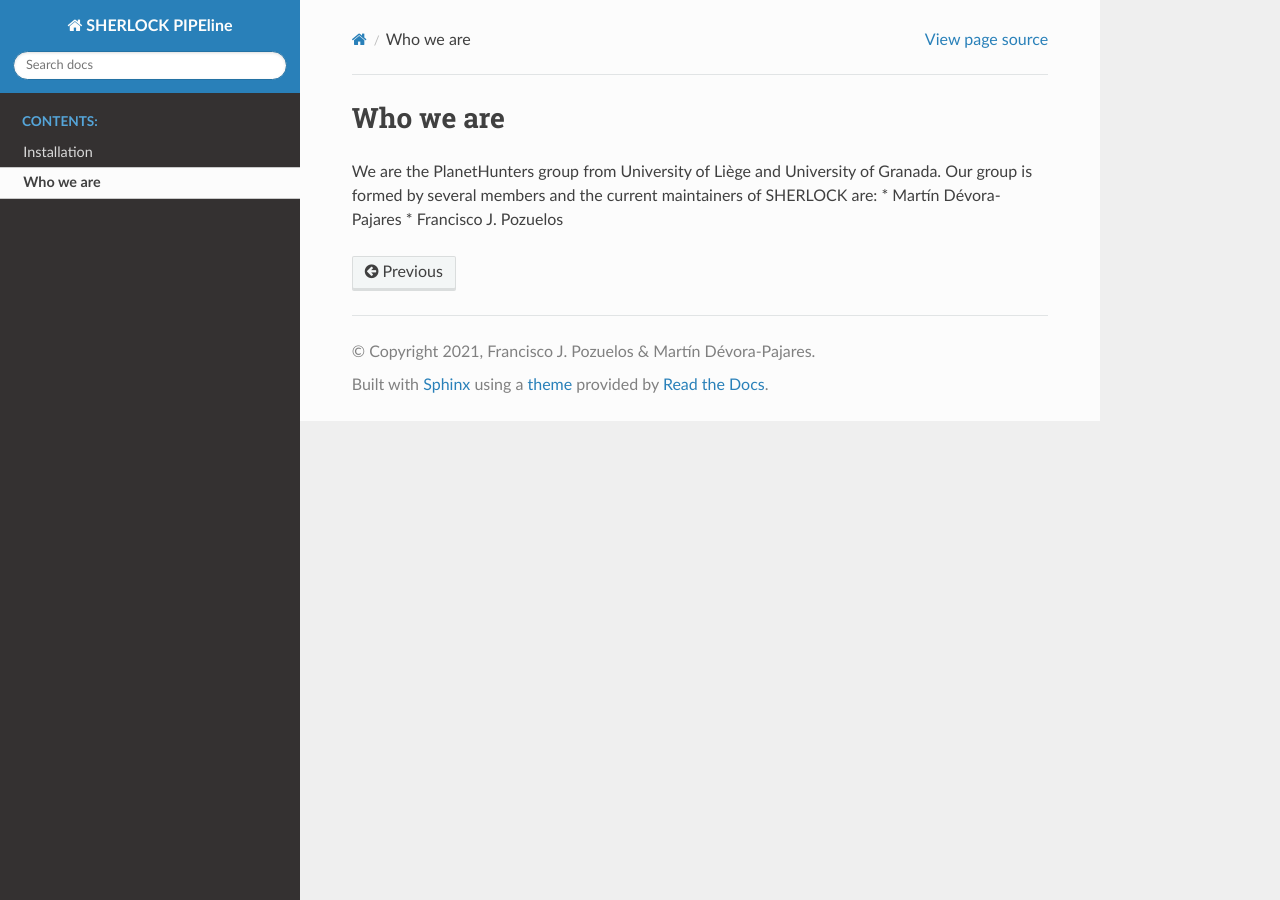
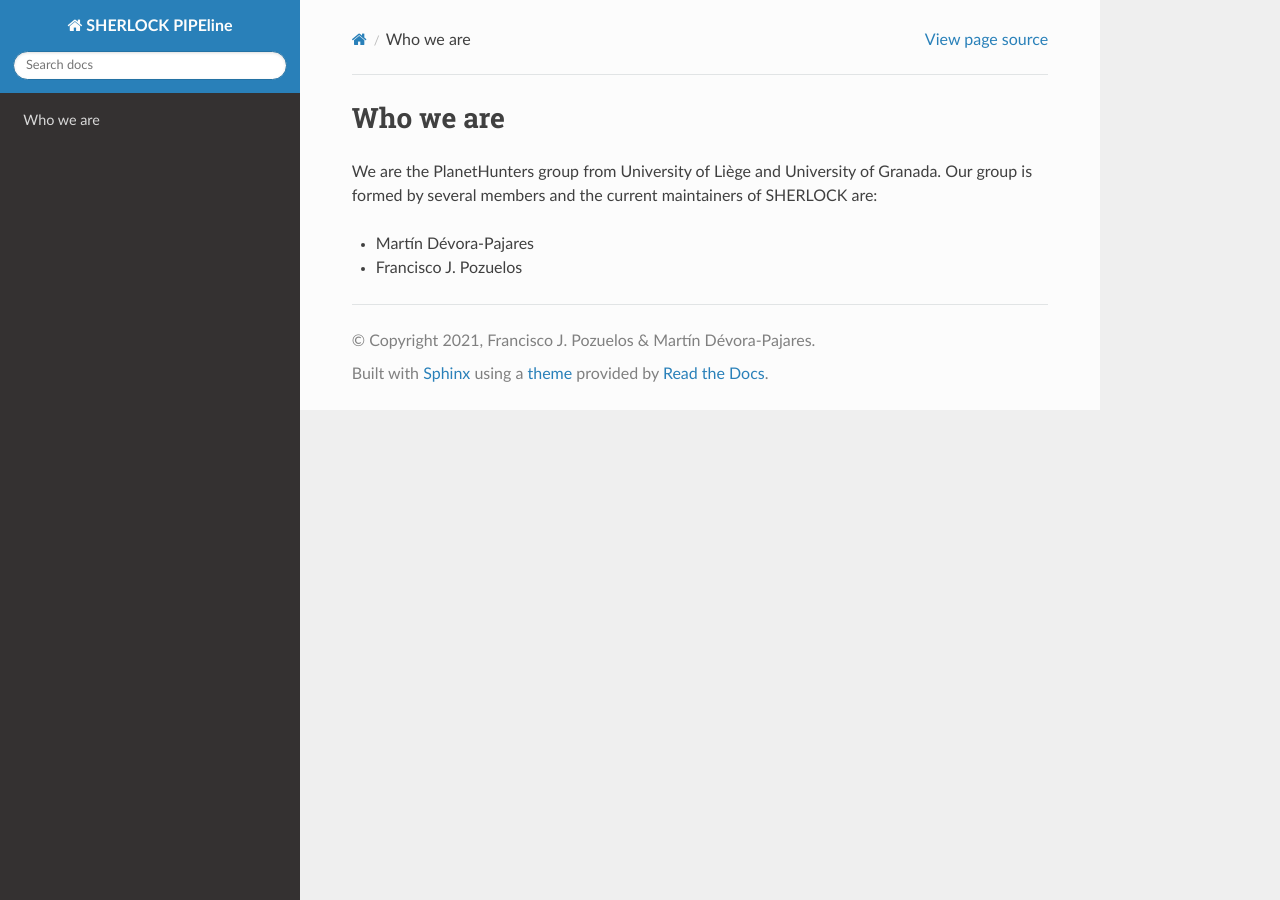
Before and after one commit to franpoz/SHERLOCK, a Sphinx documentation site: the page built from docs/source/about-us.rst, in a window 1280 px wide. Built offline with Sphinx 7.4.7 and the Read the Docs theme 2.0.0, drawn with Linux system fonts in a browser that asks for light colours.

Commit message:
update info

```diff
--- a/docs/source/about-us.rst
+++ b/docs/source/about-us.rst
@@ -8,5 +8,7 @@ Who we are
 
 We are the PlanetHunters group from University of Liège and University of Granada. Our group is formed by
 several members and the current maintainers of SHERLOCK are:
+
 * Martín Dévora-Pajares
+
 * Francisco J. Pozuelos
--- a/docs/source/index.rst
+++ b/docs/source/index.rst
@@ -6,12 +6,14 @@
 Welcome to SHERLOCK PIPEline's documentation!
 =============================================
 .. image:: _static/sherlock2.png
+   :width: 200px
    :align: center
+   :height: 300px
+   :alt: SHERLOCK PIPEline Logo
 
 .. toctree::
    :maxdepth: 2
    :caption: Contents:
-
    installation
    about-us
 
```
